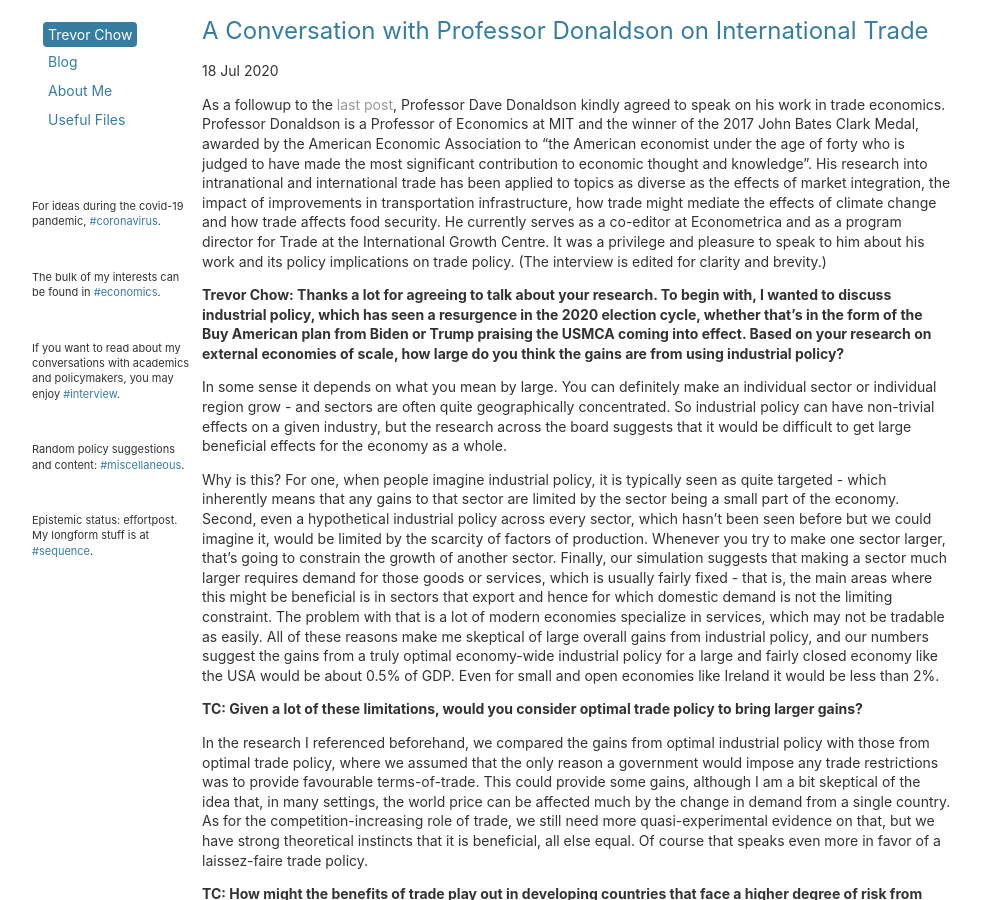
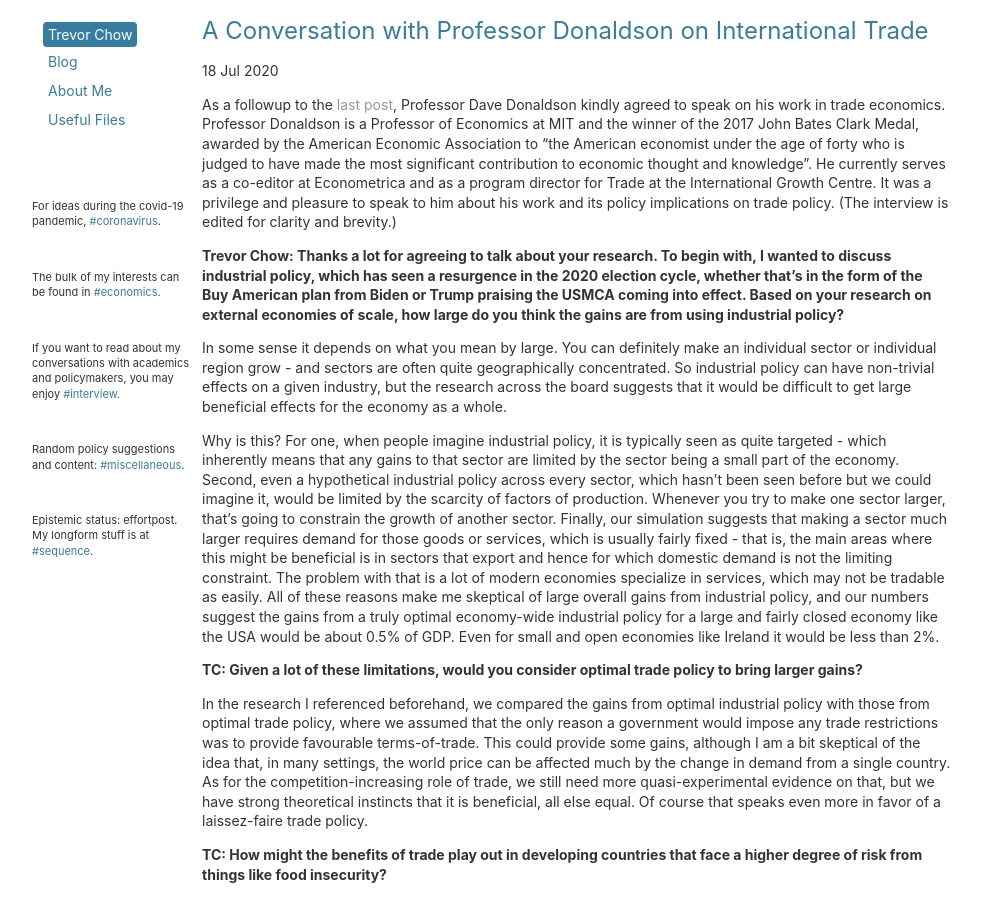
Before and after one commit to tmychow/tmychow.github.io, a Jekyll site: the page built from _posts/2020-07-18-a-conversation-with-professor-donaldson.md, in a window 1280 px wide and 900 px high. Shown: the whole window, without its empty margins (28-1009 px from the left). Built offline with Jekyll 4.4.1, drawn with Linux system fonts in a browser that asks for light colours.

Commit message:
Update 2020-07-18-a-conversation-with-professor-donaldson.md

```diff
--- a/_posts/2020-07-18-a-conversation-with-professor-donaldson.md
+++ b/_posts/2020-07-18-a-conversation-with-professor-donaldson.md
@@ -5,7 +5,7 @@ date: 2020-07-18
 tags: economics interview
 ---
 
-As a followup to the [last post]({% post_url 2020-07-13-buy-american-a-primer-on-trade %}), Professor Dave Donaldson kindly agreed to speak on his work in trade economics. Professor Donaldson is a Professor of Economics at MIT and the winner of the 2017 John Bates Clark Medal, awarded by the American Economic Association to "the American economist under the age of forty who is judged to have made the most significant contribution to economic thought and knowledge". His research into intranational and international trade has been applied to topics as diverse as the effects of market integration, the impact of improvements in transportation infrastructure, how trade might mediate the effects of climate change and how trade affects food security. He currently serves as a co-editor at Econometrica and as a program director for Trade at the International Growth Centre. It was a privilege and pleasure to speak to him about his work and its policy implications on trade policy. (The interview is edited for clarity and brevity.)
+As a followup to the [last post]({% post_url 2020-07-13-buy-american-a-primer-on-trade %}), Professor Dave Donaldson kindly agreed to speak on his work in trade economics. Professor Donaldson is a Professor of Economics at MIT and the winner of the 2017 John Bates Clark Medal, awarded by the American Economic Association to "the American economist under the age of forty who is judged to have made the most significant contribution to economic thought and knowledge". He currently serves as a co-editor at Econometrica and as a program director for Trade at the International Growth Centre. It was a privilege and pleasure to speak to him about his work and its policy implications on trade policy. (The interview is edited for clarity and brevity.)
 
 **Trevor Chow: Thanks a lot for agreeing to talk about your research. To begin with, I wanted to discuss industrial policy, which has seen a resurgence in the 2020 election cycle, whether that's in the form of the Buy American plan from Biden or Trump praising the USMCA coming into effect. Based on your research on external economies of scale, how large do you think the gains are from using industrial policy?**
 
```
